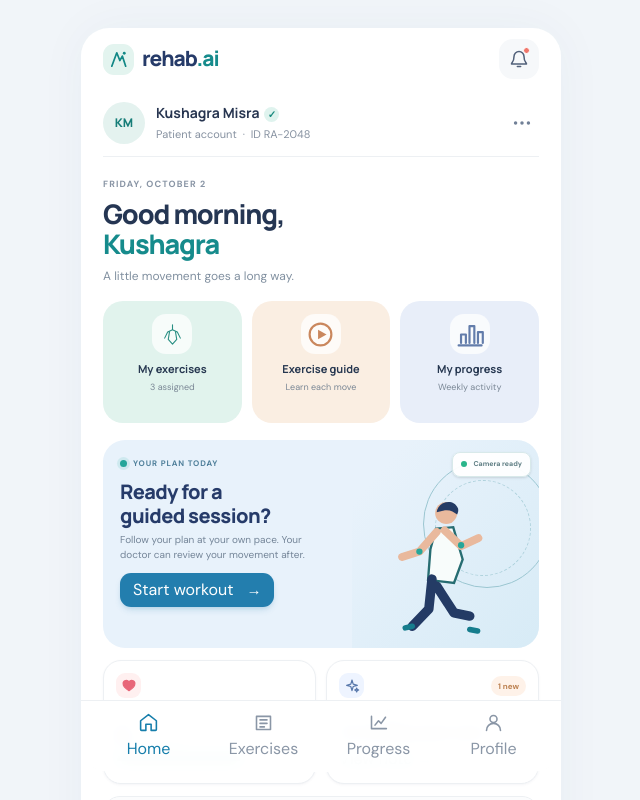
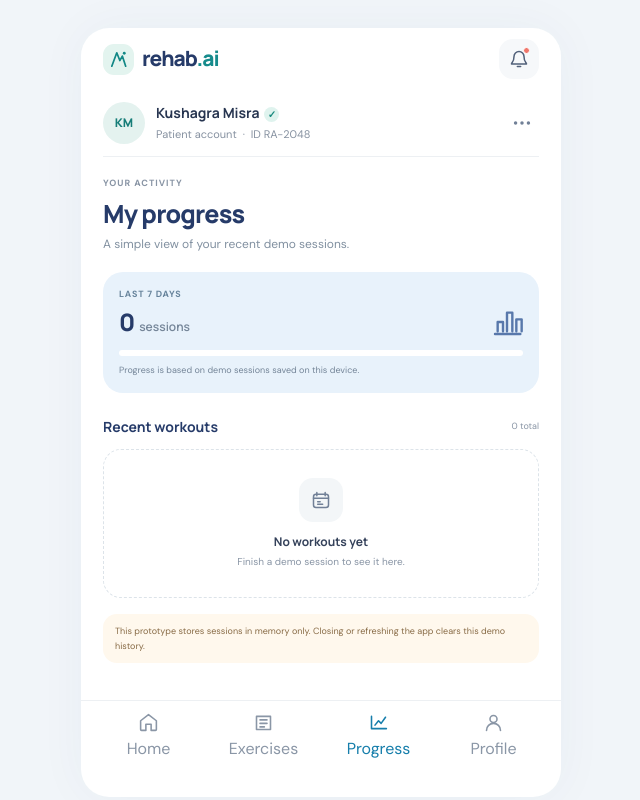
Before and after one commit to kuusshagraa/FirstCommitRehab, a React (Vite) app in the folder Frontend/: page / in a window 1280 px wide. Both pictures are taken after a click on the button "Progress". Shown: the top 800 px of the page, without its empty margins (319-959 px from the left). Built offline with nearby package versions, Linux system fonts and the light colour scheme.

Commit message:
Add workout summaries and progress history

```diff
--- a/Frontend/src/App.jsx
+++ b/Frontend/src/App.jsx
@@ -144,11 +144,40 @@
   );
 }
 
-function WorkoutSession({ exercise, onBack }) {
+function formatDuration(seconds) {
+  return `${String(Math.floor(seconds / 60)).padStart(2, "0")}:${String(seconds % 60).padStart(2, "0")}`;
+}
+
+function SessionSummary({ session, onBack, onViewProgress }) {
+  const completedAt = new Date(session.completedAt);
+  return (
+    <section aria-labelledby="session-summary-title" className="pb-6 pt-5">
+      <button onClick={onBack} className="mb-5 inline-flex items-center gap-2 text-xs font-bold text-[#168b8c]"><span aria-hidden="true" className="text-lg">←</span> Back</button>
+      <div className="flex flex-col items-center rounded-[22px] bg-[#e1f3ed] px-5 py-6 text-center">
+        <div className="grid h-14 w-14 place-items-center rounded-full bg-white text-[#198a7e]"><Icon name="check" className="h-7 w-7" /></div>
+        <p className="mb-1 mt-4 text-[9px] font-extrabold uppercase tracking-[1px] text-[#4e8c7d]">DEMO SESSION COMPLETE</p>
+        <h1 id="session-summary-title" className="font-display text-2xl font-extrabold text-[#263b69]">Nice work!</h1>
+        <p className="mb-0 mt-1 text-xs text-[#668078]">Your session has been added to history.</p>
+      </div>
+      <div className="mt-4 rounded-[18px] border border-[#edf0f3] p-4">
+        <div className="flex items-start justify-between gap-3"><div><p className="mb-1 text-[9px] font-bold uppercase tracking-[.8px] text-[#8995a5]">Exercise</p><p className="mb-0 font-display text-sm font-bold text-[#263b69]">{session.exerciseName}</p></div><span className="rounded-full bg-[#fff4df] px-2.5 py-1 text-[8px] font-bold text-[#9b7441]">DEMO</span></div>
+        <div className="mt-4 grid grid-cols-2 gap-3">
+          <div className="rounded-[13px] bg-[#f5f8fa] p-3"><p className="mb-1 text-[9px] text-[#8995a5]">Duration</p><p className="mb-0 font-display text-lg font-extrabold tabular-nums text-[#263b69]">{formatDuration(session.durationSeconds)}</p></div>
+          <div className="rounded-[13px] bg-[#f5f8fa] p-3"><p className="mb-1 text-[9px] text-[#8995a5]">Sample score</p><p className="mb-0 font-display text-lg font-extrabold text-[#168b8c]">{session.score}%</p></div>
+        </div>
+        <p className="mb-0 mt-3 text-[9px] text-[#8995a5]">{completedAt.toLocaleString([], { dateStyle: "medium", timeStyle: "short" })}</p>
+      </div>
+      <div className="mt-3 rounded-[14px] bg-[#fff8ed] px-3 py-2.5 text-[9px] leading-relaxed text-[#886b46]">Demo only: the score is a sample UI value. No camera recording or AI movement analysis was performed.</div>
+      <button onClick={onViewProgress} className="mt-5 min-h-12 w-full rounded-[14px] bg-[#237eae] text-xs font-bold text-white">View progress</button>
+    </section>
+  );
+}
+
+function WorkoutSession({ exercise, onBack, onComplete, onViewProgress }) {
   const [isRunning, setIsRunning] = useState(false);
   const [elapsed, setElapsed] = useState(0);
   const [showPose, setShowPose] = useState(true);
-  const [completed, setCompleted] = useState(false);
+  const [completedSession, setCompletedSession] = useState(null);
 
   useEffect(() => {
     if (!isRunning) return undefined;
@@ -156,26 +185,16 @@
     return () => window.clearInterval(timerId);
   }, [isRunning]);
 
-  const time = `${String(Math.floor(elapsed / 60)).padStart(2, "0")}:${String(elapsed % 60).padStart(2, "0")}`;
+  const time = formatDuration(elapsed);
 
-  if (completed) {
-    return (
-      <section className="flex min-h-[65vh] flex-col items-center justify-center py-8 text-center">
-        <div className="grid h-16 w-16 place-items-center rounded-full bg-[#e1f3ed] text-[#198a7e]"><Icon name="check" className="h-8 w-8" /></div>
-        <p className="mb-1 mt-5 text-[9px] font-extrabold uppercase tracking-[1px] text-[#8995a5]">DEMO SESSION</p>
-        <h1 className="font-display text-2xl font-extrabold text-[#263b69]">Workout ended</h1>
-        <p className="mt-2 max-w-[270px] text-xs leading-relaxed text-[#778397]">Your session screen is complete. Session summaries and history are planned for Part 4.</p>
-        <div className="mt-5 w-full rounded-[18px] border border-[#edf0f3] p-4 text-left">
-          <div className="text-[9px] font-bold uppercase tracking-[.8px] text-[#8995a5]">Exercise</div>
-          <div className="mt-1 font-display text-sm font-bold text-[#263b69]">{exercise.name}</div>
-          <div className="mt-3 text-[9px] font-bold uppercase tracking-[.8px] text-[#8995a5]">Elapsed time</div>
-          <div className="mt-1 font-display text-sm font-bold text-[#263b69]">{time}</div>
-          <p className="mb-0 mt-3 border-t border-[#edf0f3] pt-3 text-[9px] text-[#8995a5]">No camera recording or AI analysis was performed.</p>
-        </div>
-        <button onClick={onBack} className="mt-5 min-h-11 w-full rounded-[14px] bg-[#237eae] text-xs font-bold text-white">Back to exercise</button>
-      </section>
-    );
-  }
+  if (completedSession) return <SessionSummary session={completedSession} onBack={onBack} onViewProgress={onViewProgress} />;
+
+  const finishSession = () => {
+    setIsRunning(false);
+    const session = { id: `${Date.now()}`, exerciseName: exercise.name, exerciseLabel: exercise.label, durationSeconds: elapsed, score: 92, completedAt: new Date().toISOString(), isDemo: true };
+    onComplete(session);
+    setCompletedSession(session);
+  };
 
   return (
     <section aria-labelledby="workout-title" className="pb-6 pt-5">
@@ -231,20 +250,46 @@
 
       <div className="mt-4 grid grid-cols-2 gap-2.5">
         <button onClick={() => setIsRunning((value) => !value)} className="min-h-12 rounded-[14px] bg-[#237eae] text-xs font-bold text-white shadow-md shadow-[#237eae2b]">{isRunning ? "Pause" : elapsed > 0 ? "Resume" : "Start tracking"}</button>
-        <button onClick={() => { setIsRunning(false); setCompleted(true); }} disabled={!isRunning && elapsed === 0} className="min-h-12 rounded-[14px] border border-[#dce3e9] text-xs font-bold text-[#53637a] disabled:cursor-not-allowed disabled:opacity-45">Finish session</button>
+        <button onClick={finishSession} disabled={!isRunning && elapsed === 0} className="min-h-12 rounded-[14px] border border-[#dce3e9] text-xs font-bold text-[#53637a] disabled:cursor-not-allowed disabled:opacity-45">Finish session</button>
       </div>
     </section>
   );
 }
 
-function ExercisesPage() {
+function ProgressPage({ sessions }) {
+  const [selectedSession, setSelectedSession] = useState(null);
+  if (selectedSession) return <SessionSummary session={selectedSession} onBack={() => setSelectedSession(null)} onViewProgress={() => setSelectedSession(null)} />;
+  const recentSessions = [...sessions].sort((a, b) => new Date(b.completedAt) - new Date(a.completedAt));
+  const weekCount = recentSessions.filter((session) => Date.now() - new Date(session.completedAt).getTime() < 7 * 24 * 60 * 60 * 1000).length;
+
+  return (
+    <section aria-labelledby="progress-title" className="pb-6 pt-5">
+      <p className="mb-1 text-[9px] font-extrabold uppercase tracking-[1px] text-[#8995a5]">YOUR ACTIVITY</p>
+      <h1 id="progress-title" className="font-display text-[25px] font-extrabold tracking-[-.8px] text-[#263b69]">My progress</h1>
+      <p className="mb-5 mt-1 text-xs text-[#8190a0]">A simple view of your recent demo sessions.</p>
+      <div className="rounded-[20px] bg-[#e8f2fb] p-4">
+        <div className="flex items-end justify-between"><div><p className="mb-1 text-[9px] font-bold uppercase tracking-[.8px] text-[#66839b]">Last 7 days</p><p className="mb-0 font-display text-2xl font-extrabold text-[#263b69]">{weekCount}<span className="ml-1 text-xs font-semibold text-[#748598]">sessions</span></p></div><Icon name="chart" className="h-8 w-8 text-[#5878ab]" /></div>
+        <div className="mt-3 h-1.5 overflow-hidden rounded-full bg-white"><div className="h-full rounded-full bg-[#26a695] transition-all" style={{ width: `${Math.min((weekCount / 3) * 100, 100)}%` }} /></div>
+        <p className="mb-0 mt-2 text-[9px] text-[#748598]">Progress is based on demo sessions saved on this device.</p>
+      </div>
+      <div className="mt-6 flex items-center justify-between"><h2 className="mb-0 font-display text-sm font-bold text-[#263b69]">Recent workouts</h2><span className="text-[9px] text-[#8995a5]">{recentSessions.length} total</span></div>
+      {recentSessions.length ? <div className="mt-3 space-y-2.5">{recentSessions.map((session) => <button key={session.id} onClick={() => setSelectedSession(session)} className="flex w-full items-center gap-3 rounded-[17px] border border-[#edf0f3] p-3 text-left transition hover:border-[#c7e4df]"><span className="grid h-11 w-11 shrink-0 place-items-center rounded-[14px] bg-[#e1f3ed] text-[#298f83]"><Icon name="exercise" className="h-6 w-6" /></span><span className="min-w-0 flex-1"><span className="block font-display text-xs font-bold text-[#263750]">{session.exerciseName}</span><span className="mt-1 block text-[9px] text-[#8995a5]">{new Date(session.completedAt).toLocaleDateString([], { dateStyle: "medium" })} · {formatDuration(session.durationSeconds)}</span></span><span className="rounded-full bg-[#fff4df] px-2 py-1 text-[8px] font-bold text-[#9b7441]">DEMO</span><span aria-hidden="true" className="text-xl text-[#9ba5b1]">›</span></button>)}</div> : <div className="mt-3 rounded-[18px] border border-dashed border-[#dce3e9] px-4 py-7 text-center"><div className="mx-auto grid h-11 w-11 place-items-center rounded-[14px] bg-[#f3f6f8] text-[#718097]"><Icon name="calendar" /></div><p className="mb-1 mt-3 font-display text-xs font-bold text-[#34415a]">No workouts yet</p><p className="mb-0 text-[10px] text-[#8995a5]">Finish a demo session to see it here.</p></div>}
+      <div className="mt-4 rounded-[14px] bg-[#fff8ed] px-3 py-2.5 text-[9px] leading-relaxed text-[#886b46]">This prototype stores sessions in memory only. Closing or refreshing the app clears this demo history.</div>
+    </section>
+  );
+}
+
+function ExercisesPage({ onWorkoutComplete, onViewProgress }) {
   const [tab, setTab] = useState("Assigned");
   const [selected, setSelected] = useState(null);
   const [workoutOpen, setWorkoutOpen] = useState(false);
+  const [completedSession, setCompletedSession] = useState(null);
   const exercises = tab === "Assigned" ? exerciseCatalog.filter((exercise) => exercise.assigned) : exerciseCatalog;
 
+  if (completedSession) return <SessionSummary session={completedSession} onBack={() => setCompletedSession(null)} onViewProgress={onViewProgress} />;
+
   if (workoutOpen && selected) {
-    return <WorkoutSession exercise={selected} onBack={() => setWorkoutOpen(false)} />;
+    return <WorkoutSession exercise={selected} onBack={() => setWorkoutOpen(false)} onComplete={(session) => { onWorkoutComplete(session); setCompletedSession(session); }} onViewProgress={onViewProgress} />;
   }
 
   if (selected) {
@@ -288,6 +333,7 @@
 function App() {
   const [activePage, setActivePage] = useState("Home");
   const [notice, setNotice] = useState("");
+  const [sessions, setSessions] = useState([]);
 
   useEffect(() => {
     if (!notice) return undefined;
@@ -321,7 +367,9 @@
         </section>
 
         {activePage === "Exercises" ? (
-          <ExercisesPage />
+          <ExercisesPage onWorkoutComplete={(session) => setSessions((current) => [session, ...current])} onViewProgress={() => setActivePage("Progress")} />
+        ) : activePage === "Progress" ? (
+          <ProgressPage sessions={sessions} />
         ) : (
           <>
         <section className="pb-[17px] pt-[21px]">
@@ -332,7 +380,7 @@
 
         <section aria-label="Rehabilitation services" className="grid grid-cols-3 gap-[10px] max-[360px]:gap-[7px]">
           {featureCards.map((card) => (
-            <button key={card.title} onClick={() => card.title === "My exercises" || card.title === "Exercise guide" ? setActivePage("Exercises") : showNotice(card.message)} className={`${card.tone} flex min-h-[122px] min-w-0 flex-col items-center rounded-[20px] px-2 py-[13px] text-center transition hover:-translate-y-0.5 hover:shadow-lg max-[360px]:min-h-[114px] max-[360px]:px-1`}>
+            <button key={card.title} onClick={() => card.title === "My exercises" || card.title === "Exercise guide" ? setActivePage("Exercises") : setActivePage("Progress")} className={`${card.tone} flex min-h-[122px] min-w-0 flex-col items-center rounded-[20px] px-2 py-[13px] text-center transition hover:-translate-y-0.5 hover:shadow-lg max-[360px]:min-h-[114px] max-[360px]:px-1`}>
               <span className="mb-[7px] grid h-10 w-10 place-items-center rounded-[14px] bg-white/75 text-[#298f83]"><Icon name={card.icon} className={`h-[29px] w-[29px] ${card.icon === "play" ? "text-[#ca875d]" : card.icon === "chart" ? "text-[#637dab]" : ""}`} /></span>
               <span className="w-full whitespace-nowrap font-display text-[11px] font-bold text-[#263750] max-[360px]:text-[10px]">{card.title}</span>
               <span className="mt-[3px] w-full text-[9px] text-[#7a8795]">{card.detail}</span>
@@ -354,8 +402,8 @@
           <article className="min-h-[122px] rounded-[18px] border border-[#edf0f3] bg-white p-3 shadow-sm shadow-[#293f5c0a]">
             <div className="grid h-[25px] w-[25px] place-items-center rounded-[9px] bg-[#fff0f0] text-[15px] text-[#e86779]"><Icon name="heart" className="h-4 w-4" filled /></div>
             <div className="mt-2 text-[9px] text-[#8390a0]">This week</div>
-            <div className="mt-0.5 font-display text-[17px] font-extrabold text-[#263b69]">2 <span className="font-sans text-[9px] font-medium text-[#7f8b9c]">of 3 sessions</span></div>
-            <div className="mt-[9px] h-[5px] overflow-hidden rounded-full bg-[#eef1f4]"><div className="h-full w-[67%] rounded-full bg-[#26a695]" /></div>
+            <div className="mt-0.5 font-display text-[17px] font-extrabold text-[#263b69]">{sessions.filter((session) => Date.now() - new Date(session.completedAt).getTime() < 7 * 24 * 60 * 60 * 1000).length} <span className="font-sans text-[9px] font-medium text-[#7f8b9c]">of 3 sessions</span></div>
+            <div className="mt-[9px] h-[5px] overflow-hidden rounded-full bg-[#eef1f4]"><div className="h-full rounded-full bg-[#26a695] transition-all" style={{ width: `${Math.min((sessions.filter((session) => Date.now() - new Date(session.completedAt).getTime() < 7 * 24 * 60 * 60 * 1000).length / 3) * 100, 100)}%` }} /></div>
           </article>
           <article className="min-h-[122px] rounded-[18px] border border-[#edf0f3] bg-white p-3 shadow-sm shadow-[#293f5c0a]">
             <div className="flex items-center justify-between"><div className="grid h-[25px] w-[25px] place-items-center rounded-[9px] bg-[#eef4ff] text-[#5878ab]"><Icon name="sparkle" className="h-4 w-4" /></div><span className="rounded-full bg-[#fef2e9] px-[7px] py-1 text-[8px] font-bold text-[#bc8050]">1 new</span></div>
@@ -377,7 +425,7 @@
       <nav aria-label="Main navigation" className="fixed bottom-0 left-1/2 z-20 grid min-h-[72px] w-full max-w-[480px] -translate-x-1/2 grid-cols-4 border-t border-[#edf0f3] bg-white/95 px-[10px] pb-[calc(8px+env(safe-area-inset-bottom))] pt-2 backdrop-blur sm:bottom-7 sm:rounded-b-[28px]">
         {navigation.map((item) => {
           const active = activePage === item.label;
-          return <button key={item.label} aria-current={active ? "page" : undefined} onClick={() => { if (item.label === "Home" || item.label === "Exercises") setActivePage(item.label); else showNotice(`${item.label} will be built in a later part.`); }} className={`flex flex-col items-center justify-center gap-1 text-[9px] ${active ? "font-bold text-[#167eab]" : "text-[#8a96a6]"}`}>
+          return <button key={item.label} aria-current={active ? "page" : undefined} onClick={() => { if (item.label === "Home" || item.label === "Exercises" || item.label === "Progress") setActivePage(item.label); else showNotice(`${item.label} will be built in a later part.`); }} className={`flex flex-col items-center justify-center gap-1 text-[9px] ${active ? "font-bold text-[#167eab]" : "text-[#8a96a6]"}`}>
             <Icon name={item.icon} className="h-[21px] w-[21px]" /><span>{item.label}</span>
           </button>;
         })}
```
